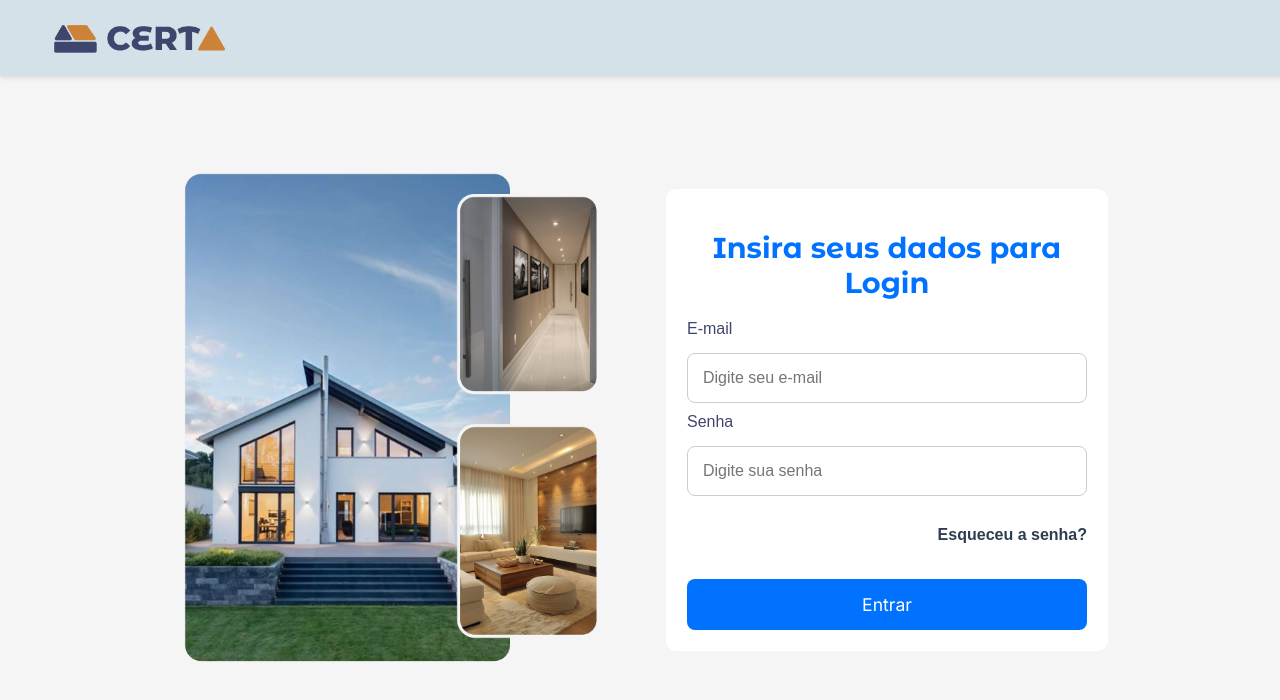
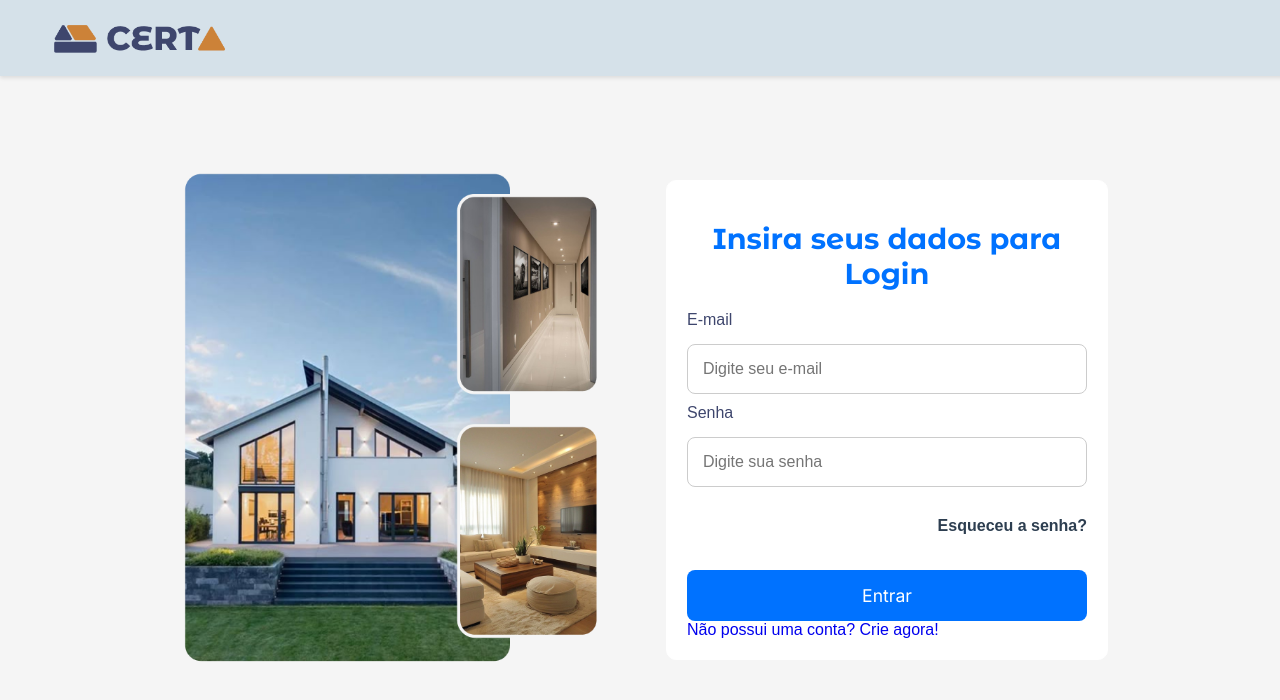
Before and after one commit to Yann-Uchoa5/front-imoveis, a React (Create React App) app: page / in a window 1280 px wide. Shown: the top 700 px of the page. Built offline with nearby package versions, Linux system fonts and the light colour scheme.

Commit message:
feat: add register redirect link

```diff
--- a/src/pages/Login/Login.js
+++ b/src/pages/Login/Login.js
@@ -1,5 +1,6 @@
 import React, { useState } from "react";
 import axios from "axios";
+import { Link } from "react-router-dom";
 import { useNavigate } from "react-router-dom";
 import Navbar from "../../components/Navbar/Navbar";
 import FormInput from "../../components/FormInput/FormInput";
@@ -70,12 +71,16 @@ const Login =  () => {
               />
             </div>
 
-            {}
+
             <div className="forgot-password">
               <a href="/recuperar-senha">Esqueceu a senha?</a>
             </div>
 
             <Button>Entrar</Button>
+
+            <Link to="/cadastro" className="login-button">
+              Não possui uma conta? Crie agora!
+            </Link>
           </form>
         </div>
       </div>
```
